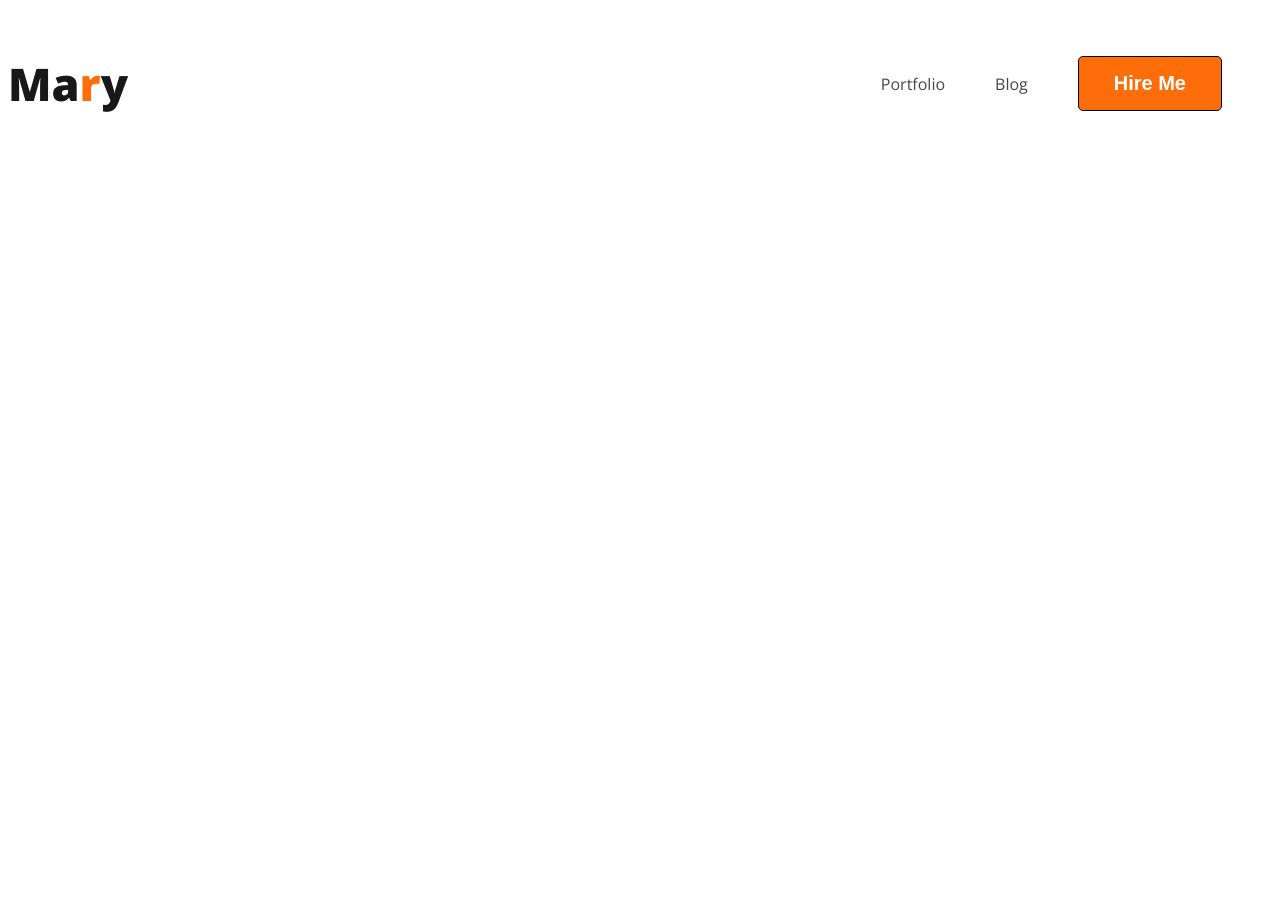
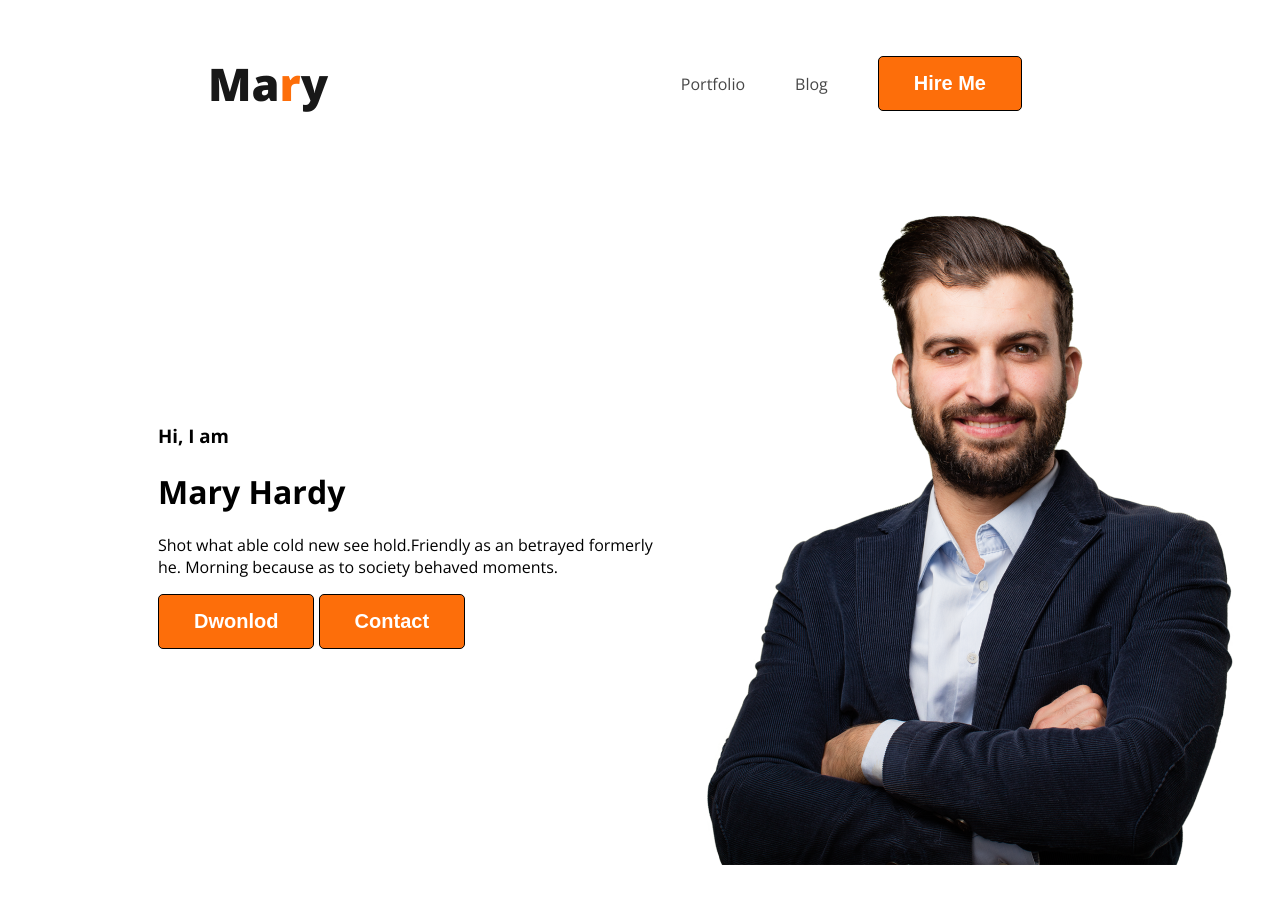
Before and after one commit to Rasibul/Devloper-portfolio, a plain HTML site: page index.html in a window 1280 px wide. Before the commit the page ends 800 px from the top, so only its background shows below. Drawn offline with nearby package versions, Linux system fonts and the light colour scheme.

Commit message:
background commit done

```diff
--- a/index.html
+++ b/index.html
@@ -12,7 +12,7 @@
     <link rel="stylesheet" href="style/style.css">
 </head>
 <body>
-    <header>
+    <header class="head">
     <nav>
         <h3 class="nav-tittle">Ma<span class="text-primary">r</span>y</h3>
         <ul>
@@ -23,6 +23,16 @@
             </li>
         </ul>
     </nav>
+    <div class="banner">
+       <div class="banner-content">
+        <h3 class="banner-greeting">Hi, I am</h3>
+        <h1 class="banner-title">Mary Hardy</h1>
+        <p>Shot what able cold new see hold.Friendly as an betrayed formerly he. Morning because as to society behaved moments.</p>
+        <button class="btn-primary">Dwonlod</button>
+        <button class="btn-primary">Contact</button>
+       </div>
+       <img class="profile" src="./images/hardy.png" alt="">
+    </div>
     </header>
     <main>
 
--- a/style/style.css
+++ b/style/style.css
@@ -12,12 +12,14 @@ nav {
     display: flex;
     justify-content: space-between;
     align-items: center;
+    margin: 0 200px;
 }
 
 .nav-tittle {
     color: #181818;
     font-size: 45px;
     font-weight: 800;
+
 
 }
 
@@ -41,9 +43,26 @@ nav a {
     border-radius: 5px;
     border: 1px solid #000;
     background: #FD6E0A;
-    color:  #FFF;
+    color: #FFF;
     font-size: 20px;
     font-weight: 700;
     padding: 15px 35px;
 
 }
+
+/* Header section style */
+.header {
+    background-color: #FFF8F3;;
+    ;
+}
+
+.banner {
+    padding: 30px 30px 30px 150px;
+    display: flex;
+    align-items: center;
+}
+
+.profile {
+    width: 584px;
+
+}
```
